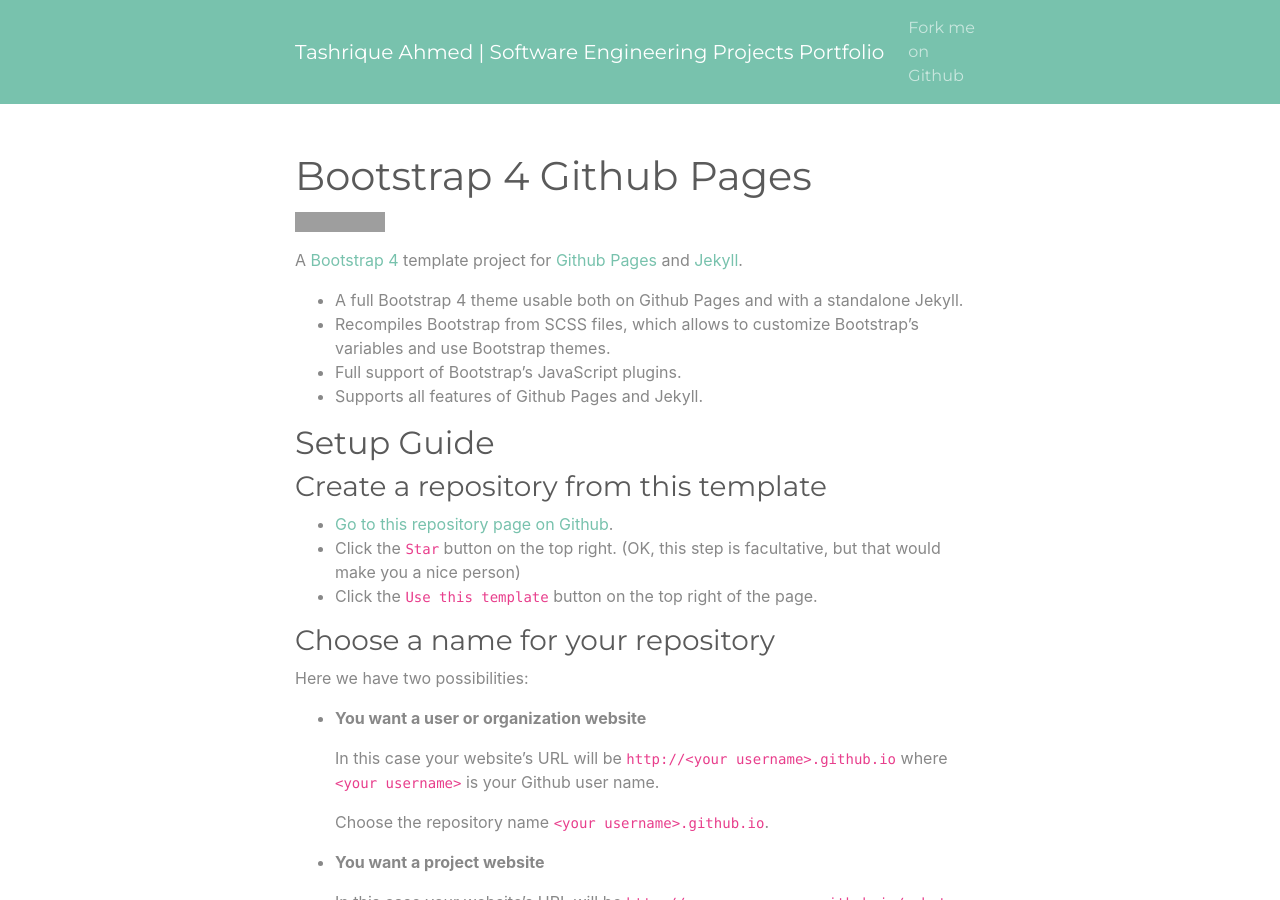
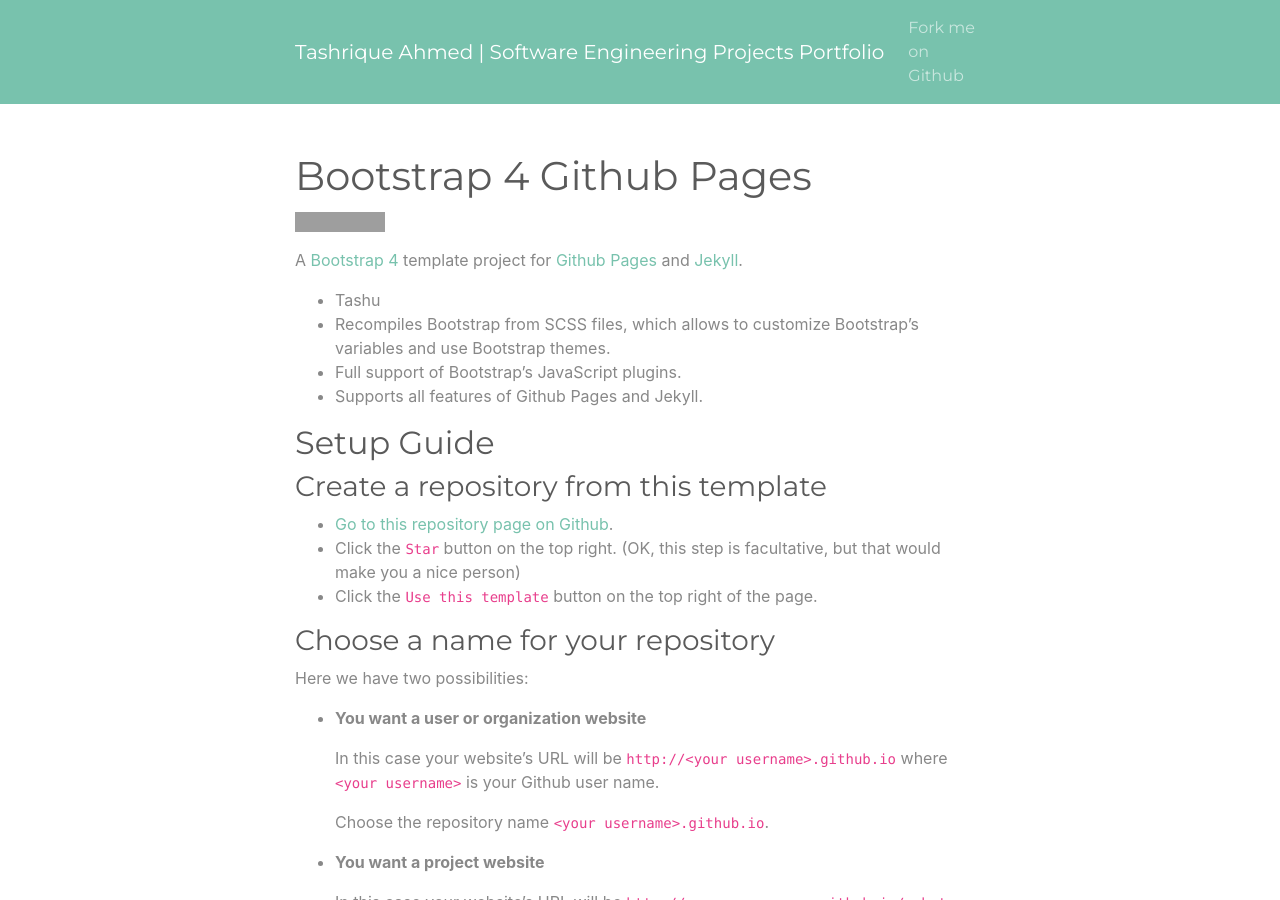
Before and after one commit to tashrique/software-engineering-projects-portfolio, a Jekyll site: the page built from index.md, in a window 1280 px wide and 900 px high. Built offline with Jekyll 4.4.1, drawn with Linux system fonts in a browser that asks for light colours; grey boxes are pictures that could not be loaded.

Commit message:
Update index.md

```diff
--- a/index.md
+++ b/index.md
@@ -7,7 +7,7 @@ title: Bootstrap 4 Github Pages
 
 A [Bootstrap 4](https://getbootstrap.com/) template project for [Github Pages](https://pages.github.com/) and [Jekyll](https://jekyllrb.com/).
 
-* A full Bootstrap 4 theme usable both on Github Pages and with a standalone Jekyll.
+* Tashu
 * Recompiles Bootstrap from SCSS files, which allows to customize Bootstrap's variables and use Bootstrap themes.
 * Full support of Bootstrap's JavaScript plugins.
 * Supports all features of Github Pages and Jekyll.
```
